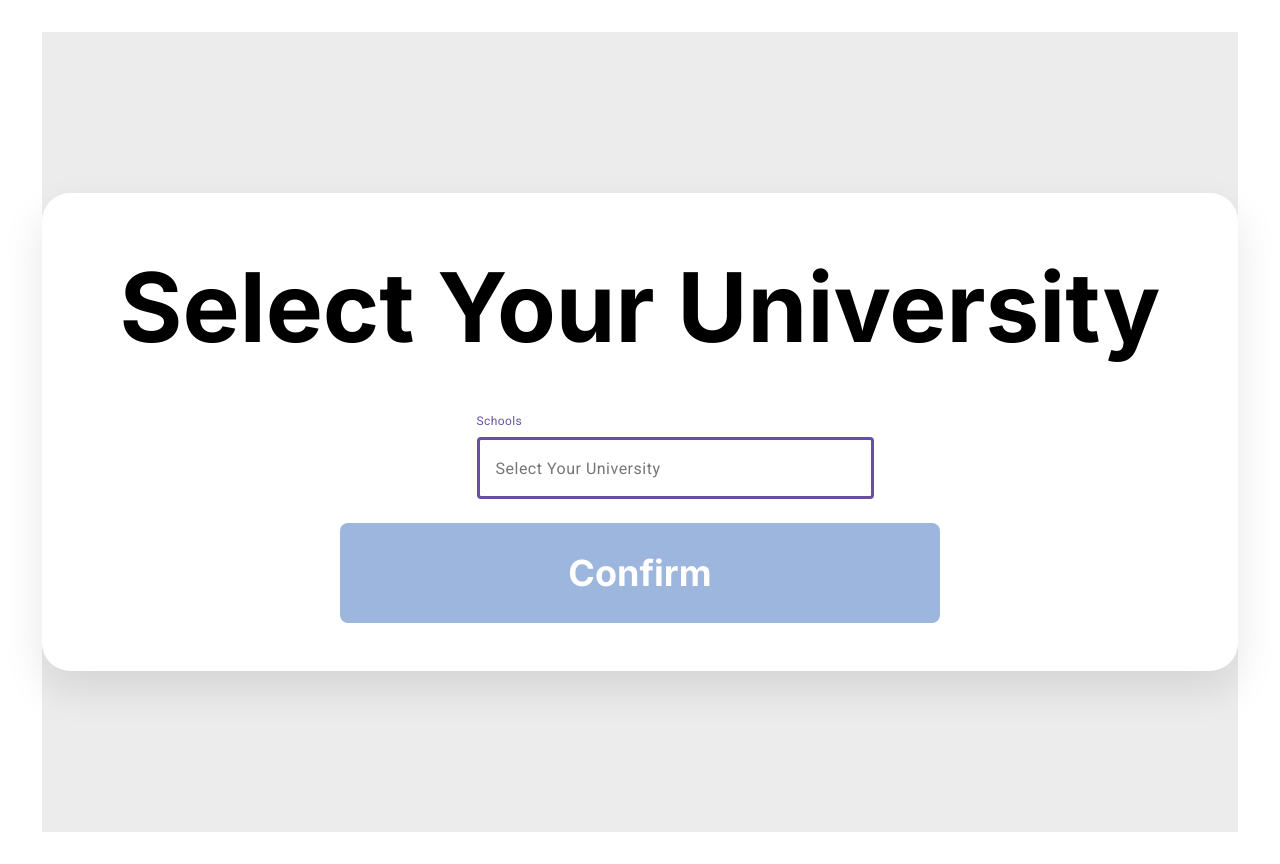
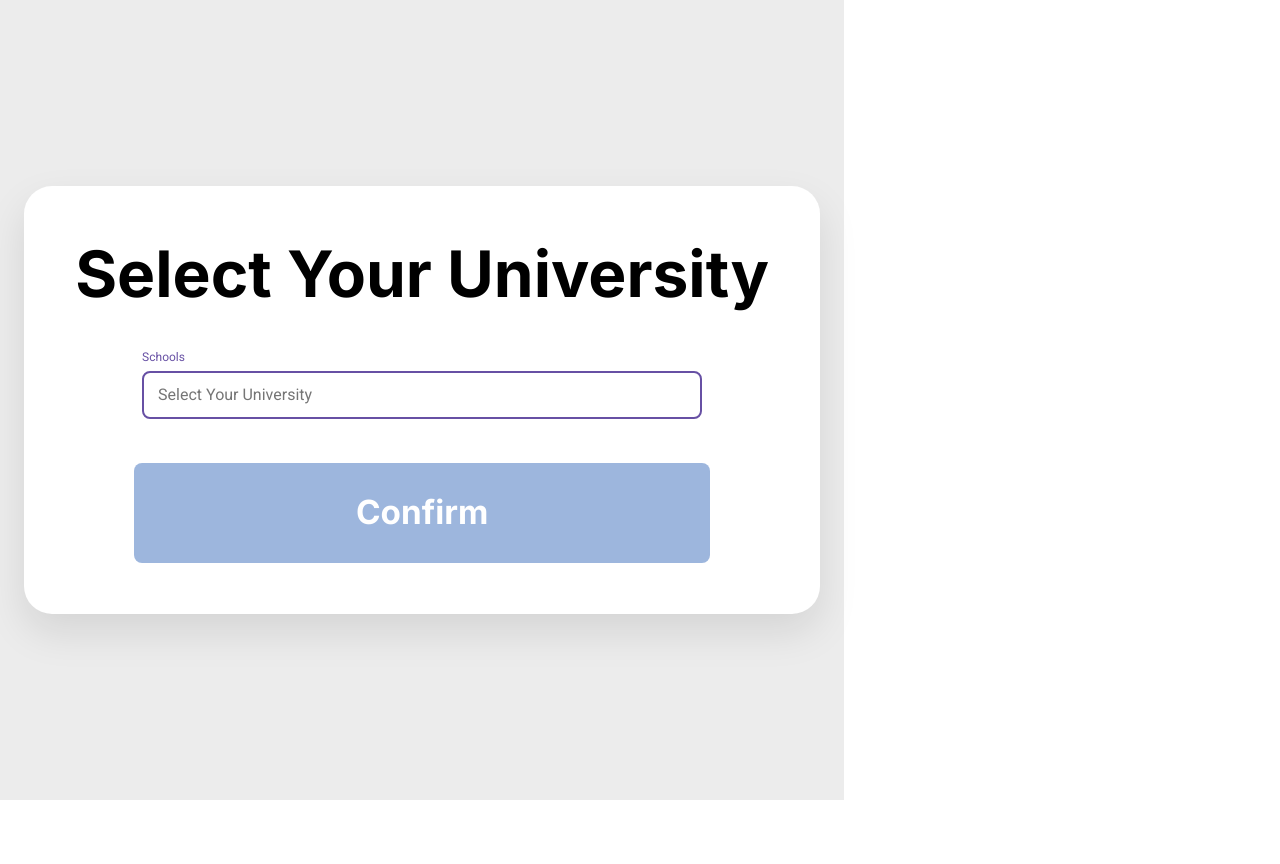
Before and after one commit to jialechen3/ulink, a React (Vite) app in the folder my-app/: page / in a window 1280 px wide. After the commit the page ends 800 px from the top, so only its background shows below. Built offline with nearby package versions, Linux system fonts and the light colour scheme.

Commit message:
Update App.css
replace matching blocks in my-app/src/App.css

```diff
--- a/my-app/src/App.css
+++ b/my-app/src/App.css
@@ -1,168 +1,126 @@
-#root {
-  max-width: 1280px;
-  margin: 0 auto;
-  padding: 2rem;
-  text-align: center;
+/* ---------- global ---------- */
+* { box-sizing: border-box; }
+:root{
+  --fgm-primary: #6750A4;
+  --on-surface: #1D1B20;
+  --btn: #4E7BC2;
 }
 
-.logo {
-  height: 6em;
-  padding: 1.5em;
-  will-change: filter;
-  transition: filter 300ms;
-}
-.logo:hover {
-  filter: drop-shadow(0 0 2em #646cffaa);
-}
-.logo.react:hover {
-  filter: drop-shadow(0 0 2em #61dafbaa);
-}
-
-@keyframes logo-spin {
-  from {
-    transform: rotate(0deg);
-  }
-  to {
-    transform: rotate(360deg);
-  }
-}
-
-@media (prefers-reduced-motion: no-preference) {
-  a:nth-of-type(2) .logo {
-    animation: logo-spin infinite 20s linear;
-  }
-}
-
-.card {
-  padding: 2em;
-}
-
-.read-the-docs {
-  color: #888;
-}
-
-/* ========== Figma tokens ========== */
-:root{
-  --fgm-black: #000000;
-  --fgm-on-surface: #1D1B20;
-  --fgm-primary: #6750A4;           /* purple border/label */
-  --fgm-surface: #FFFFFF;
-  --fgm-surface-container: #F3EDF7; /* dropdown bg */
-  --fgm-button: #4E7BC2;            /* Confirm bg */
-
-  --radius-field: 4px;
-  --radius-card: 28px;
-  --radius-dropdown: 4px;
-  --shadow-dropdown: 0px 1px 2px rgba(0,0,0,0.30), 0px 2px 6px 2px rgba(0,0,0,0.15);
-}
-
-/* ========== Canvas / Card ========== */
+/* ---------- canvas/card ---------- */
 .page.center{
   min-height: 100vh;
   display:flex; align-items:center; justify-content:center;
-  background:#ececec; /* outer grey band like the frame */
+  background:#ececec;
+  padding: 24px;
 }
 .select-card{
-  width:min(1084px, 92vw);           /* matches title width frame */
-  background:var(--fgm-surface);
-  border-radius:var(--radius-card);
+  width:min(1084px, 100%);
+  background:#fff;
+  border-radius:28px;
   box-shadow:0 18px 40px rgba(0,0,0,.10);
-  padding:56px 56px 48px;
+  /* responsive interior padding */
+  padding:clamp(24px, 4vw, 56px);
   text-align:center;
 }
 
-/* Title (Figma: Inter 96/116, bold, black, centered) */
+/* ---------- title (responsive) ---------- */
 .page-title{
-  margin:0 0 48px;
-  font-family:'Inter', system-ui, -apple-system, Segoe UI, Roboto, sans-serif;
+  margin:0 0 clamp(16px, 3vw, 40px);
+  font-family: Inter, system-ui, -apple-system, Segoe UI, Roboto, sans-serif;
   font-weight:700;
-  font-size:96px;
-  line-height:116px;
-  color:var(--fgm-black);
+  /* from 36px up to 64px depending on width */
+  font-size:clamp(36px, 6vw, 64px);
+  line-height:1.15;
+  color:#000;
 }
 
-/* ========== Combobox ========== */
+/* ---------- combobox ---------- */
 .combo{
   position:relative;
-  width:min(327px, 92vw);           /* Figma “327px” */
-  margin:0 auto 24px;
+  /* input width scales: 280px .. 560px */
+  width:clamp(280px, 45vw, 560px);
+  margin:0 auto 20px;
   text-align:left;
+  z-index: 10; /* keep above button */
 }
+
 .combo-label{
   display:block;
-  margin:0 0 8px 0;
-  font: 400 12px/16px 'Roboto', system-ui, -apple-system, Segoe UI, Roboto, sans-serif;
-  letter-spacing:.4px;
+  margin:0 0 6px;
+  font: 400 12px/16px Roboto, system-ui, -apple-system, Segoe UI, sans-serif;
   color:var(--fgm-primary);
 }
+
 .combo-input-wrap{ position:relative; }
+
 .combo-input{
   width:100%;
-  height:56px;                      /* Figma */
-  padding:0 48px 0 16px;            /* trailing icon room */
-  font: 400 16px/24px 'Roboto', system-ui, -apple-system, Segoe UI, Roboto, sans-serif;
-  letter-spacing:.5px;
-  color:var(--fgm-on-surface);
+  height:48px; /* slightly shorter for common laptops */
+  padding:0 44px 0 14px;
+  font: 400 16px/24px Roboto, system-ui, -apple-system, Segoe UI, sans-serif;
+  color:var(--on-surface);
   background:#fff;
-  border:3px solid var(--fgm-primary); /* Figma: 3px */
-  border-radius:var(--radius-field);
+  border:2px solid var(--fgm-primary);
+  border-radius:8px;
   outline:none;
 }
-.combo-input:focus{
-  /* Figma material has a focus state-layer; we emulate subtle glow */
-  box-shadow:0 0 0 4px rgba(103,80,164,.12);
-}
+.combo-input:focus{ box-shadow:0 0 0 4px rgba(103,80,164,.12); }
 
-/* Clear (trailing icon), exactly centered */
 .combo-clear{
   position:absolute; right:8px; top:50%; transform:translateY(-50%);
-  width:40px; height:40px;          /* M3 icon button */
-  display:grid; place-items:center;
-  border:0; border-radius:100px;
-  background:#eee; color:#49454F;
-  cursor:pointer;
+  width:32px; height:32px; display:grid; place-items:center;
+  border:0; border-radius:999px; background:#eee; color:#49454F; cursor:pointer;
 }
 .combo-clear:hover{ background:#e5e5e5; }
 .combo-clear svg{ display:block; }
 
-/* ========== Dropdown (Menu) ========== */
+/* ---------- dropdown ---------- */
 .combo-list{
-  position:absolute; left:0; width:200px; /* Figma width */
-  margin-top:8px; padding:8px 0;
-  max-height:240px; overflow:auto;
-  background:var(--fgm-surface-container);
-  border-radius:var(--radius-dropdown);
-  box-shadow:var(--shadow-dropdown);
-  z-index:20;
+  position:absolute;
+  left:0; right:0;           /* match input width */
+  width:auto;
+  margin-top:8px;
+  max-height:240px;
+  overflow:auto;
+  background:#fff;           /* white looks cleaner */
+  border:1px solid #e7e7e7;
+  border-radius:10px;
+  box-shadow:0 16px 32px rgba(0,0,0,.12);
+  z-index: 50;
 }
-.combo-empty{
-  padding:8px 12px; color:#777; font: 400 14px/20px 'Roboto', sans-serif;
-}
+
 .combo-option{
   list-style:none;
-  height:56px;                      /* Figma item height */
+  min-height:44px;
   display:flex; align-items:center;
-  padding:8px 12px; gap:12px;       /* Figma gap */
-  border-radius:6px;                /* slight rounding */
-  cursor:pointer;
-  font: 400 16px/24px 'Roboto', sans-serif;
-  letter-spacing:.5px;
-  color:var(--fgm-on-surface);
+  padding:10px 12px;
+  border-radius:8px; cursor:pointer;
+  font: 400 15px/22px Roboto, system-ui, -apple-system, Segoe UI, sans-serif;
+  color:var(--on-surface);
 }
-.combo-option:hover,
-.combo-option.active{
-  background:#EDE7F6; /* subtle highlight inside the container */
+.combo-option:hover, .combo-option.active{ background:#f2efff; }
+.combo-empty{ padding:12px; color:#777; }
+
+/* add some breathing room below the combo so dropdown never covers the button */
+.combo::after{
+  content:"";
+  display:block;
+  height:8px;
 }
 
-/* ========== Confirm button (600x100) ========== */
+/* ---------- confirm button (responsive) ---------- */
 .confirm-btn{
-  width:min(600px, 92vw);
-  height:100px;                     /* Figma */
-  border:0; border-radius:8px;      /* Figma */
-  background:var(--fgm-button); color:#fff;
-  font-family:'Inter', system-ui, -apple-system, Segoe UI, Roboto, sans-serif;
-  font-weight:400; font-size:36px; line-height:44px; /* Figma */
+  margin-top: clamp(8px, 2vw, 16px);
+  width:clamp(280px, 45vw, 600px);
+  height: clamp(48px, 8vw, 100px);
+  border:0; border-radius:8px;
+  background:var(--btn); color:#fff;
+  font-family: Inter, system-ui, -apple-system, Segoe UI, Roboto, sans-serif;
+  /* font scales 18px .. 36px */
+  font-size: clamp(18px, 2.6vw, 36px);
+  font-weight:600;
+  line-height:1;
   cursor:pointer;
-  box-shadow:0 12px 24px rgba(78,123,194,.25);
+  box-shadow:0 10px 22px rgba(78,123,194,.26);
 }
-.confirm-btn:disabled{ opacity:.55; box-shadow:none; cursor:not-allowed; }
+.confirm-btn:disabled{ opacity:.55; cursor:not-allowed; box-shadow:none; }
```
